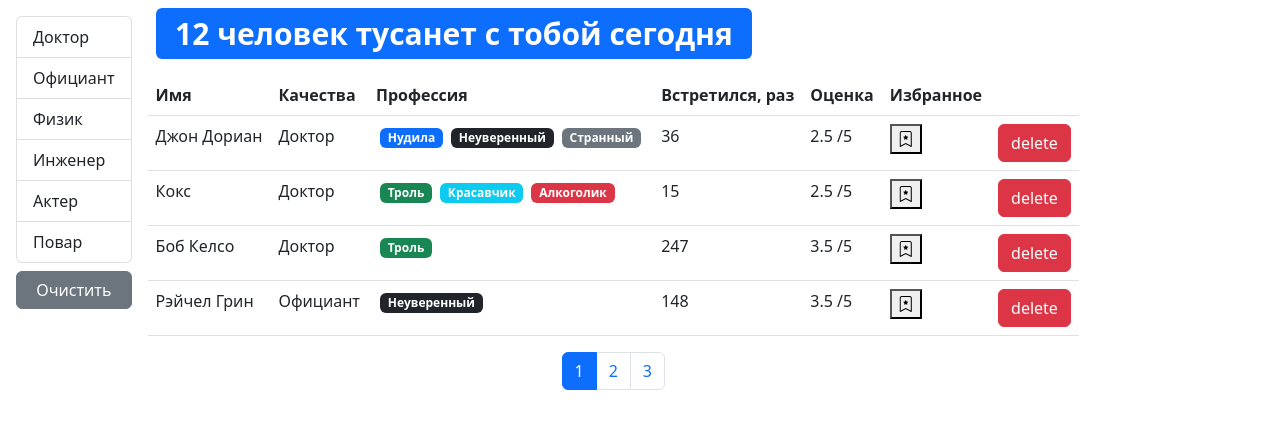
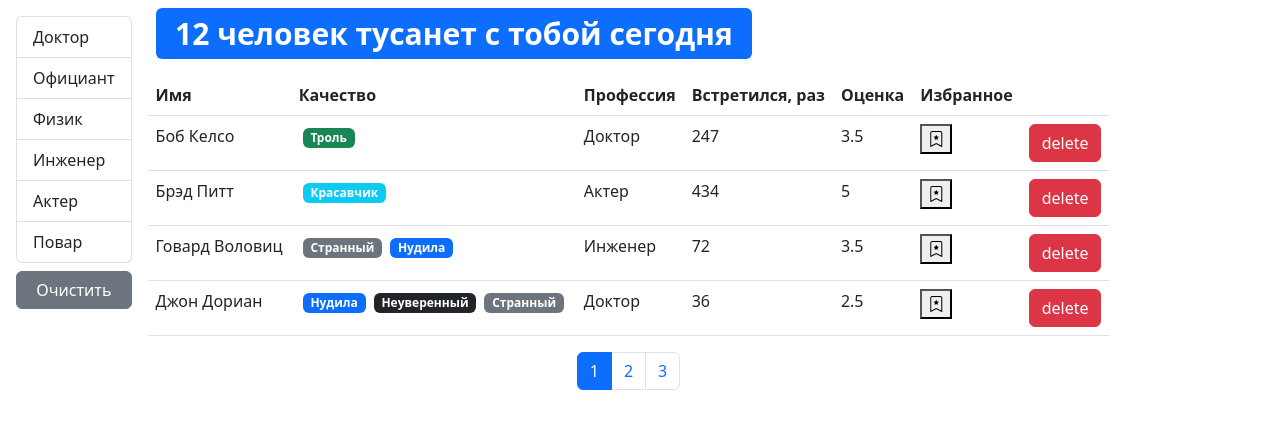
Before and after one commit to AndreyDerunow/fast-company, a React (Create React App) app: page / in a window 1280 px wide. Shown: the top 428 px of the page. Built offline with nearby package versions, Linux system fonts and the light colour scheme.

Commit message:
masters changes

```diff
--- a/src/app.jsx
+++ b/src/app.jsx
@@ -1,39 +1,9 @@
-import React, { useState, useEffect } from "react";
-import api from "./api";
+import React from "react";
 
 import Users from "./components/users";
 
 const App = () => {
-    const [users, setUsers] = useState();
-    useEffect(() => {
-        api.users.fetchAll().then((data) => setUsers(data));
-    }, []);
-    const handleDeleteUser = (userId) => {
-        setUsers((prevState) =>
-            prevState.filter((user) => user._id !== userId)
-        );
-    };
-    const handleMakeFavorite = (id) => {
-        setUsers((users) =>
-            users.map((user) => {
-                if (user._id === id) {
-                    return { ...user, bookmark: !user.bookmark };
-                }
-                return user;
-            })
-        );
-    };
-    return (
-        <>
-            {users && (
-                <Users
-                    users={users}
-                    onDelete={handleDeleteUser}
-                    onFavorite={handleMakeFavorite}
-                />
-            )}
-        </>
-    );
+    return <Users />;
 };
 
 export default App;
--- a/src/components/pagination.jsx
+++ b/src/components/pagination.jsx
@@ -1,8 +1,13 @@
-import React from "react";
+import React, { useEffect } from "react";
 import _ from "lodash";
 import PropTypes from "prop-types";
 
 const Pagination = ({ itemsCount, pageSize, onPageChange, currentPage }) => {
+    useEffect(() => {
+        if (currentPage !== 1 && itemsCount === pageSize * (currentPage - 1)) {
+            onPageChange(currentPage - 1);
+        }
+    }, [itemsCount]);
     const pageCount = Math.ceil(itemsCount / pageSize);
     if (pageCount === 1) return null;
     const pages = _.range(1, pageCount + 1);
--- /dev/null
+++ b/src/components/qualitiesList.jsx
@@ -0,0 +1,19 @@
+import React from "react";
+import Qualitie from "./qualitie";
+import PropTypes from "prop-types";
+
+const QualitiesList = ({ qualities }) => {
+    return (
+        <>
+            {qualities.map((quality) => (
+                <Qualitie key={quality._id} quality={quality} />
+            ))}
+        </>
+    );
+};
+
+QualitiesList.propTypes = {
+    qualities: PropTypes.array
+};
+
+export default QualitiesList;
--- /dev/null
+++ b/src/components/table.jsx
@@ -0,0 +1,27 @@
+import React from "react";
+import PropTypes from "prop-types";
+import TableHeader from "./tableHeader";
+import TableBody from "./tableBody";
+
+const Table = ({ onSort, selectedSort, columns, data, children }) => {
+    return (
+        <table className="table">
+            {children || (
+                <>
+                    <TableHeader {...{ onSort, selectedSort, columns }} />
+                    <TableBody {...{ columns, data }} />
+                </>
+            )}
+        </table>
+    );
+};
+
+Table.propTypes = {
+    onSort: PropTypes.func.isRequired,
+    selectedSort: PropTypes.object.isRequired,
+    columns: PropTypes.object.isRequired,
+    data: PropTypes.array.isRequired,
+    children: PropTypes.array
+};
+
+export default Table;
--- /dev/null
+++ b/src/components/tableBody.jsx
@@ -0,0 +1,34 @@
+import React from "react";
+import PropTypes from "prop-types";
+import _ from "lodash";
+
+const TableBody = ({ data, columns }) => {
+    const renderContent = (item, column) => {
+        if (columns[column].component) {
+            const component = columns[column].component;
+            if (typeof component === "function") {
+                return component(item);
+            }
+            return component;
+        }
+        return _.get(item, columns[column].path);
+    };
+    return (
+        <tbody>
+            {data.map((item) => (
+                <tr key={item._id}>
+                    {Object.keys(columns).map((column) => (
+                        <td key={column}>{renderContent(item, column)}</td>
+                    ))}
+                </tr>
+            ))}
+        </tbody>
+    );
+};
+
+TableBody.propTypes = {
+    data: PropTypes.array.isRequired,
+    columns: PropTypes.object.isRequired
+};
+
+export default TableBody;
--- /dev/null
+++ b/src/components/tableHeader.jsx
@@ -0,0 +1,42 @@
+import React from "react";
+import PropTypes from "prop-types";
+const TableHeader = ({ onSort, selectedSort, columns }) => {
+    const handleSort = (item) => {
+        if (selectedSort.path === item) {
+            onSort({
+                ...selectedSort,
+                order: selectedSort.order === "asc" ? "desc" : "asc"
+            });
+        } else {
+            onSort({ path: item, order: "asc" });
+        }
+    };
+    return (
+        <thead>
+            <tr>
+                {Object.keys(columns).map((column) => (
+                    <th
+                        key={column}
+                        onClick={
+                            columns[column].path
+                                ? () => handleSort(columns[column].path)
+                                : undefined
+                        }
+                        scope="col"
+                        role={columns[column].path && "button"}
+                    >
+                        {columns[column].name}
+                    </th>
+                ))}
+            </tr>
+        </thead>
+    );
+};
+
+TableHeader.propTypes = {
+    onSort: PropTypes.func.isRequired,
+    selectedSort: PropTypes.object.isRequired,
+    columns: PropTypes.object.isRequired
+};
+
+export default TableHeader;
--- a/src/components/user.jsx
+++ /dev/null
@@ -1,61 +0,0 @@
-import React from "react";
-import Qualitie from "./qualitie";
-import Bookmark from "./bookmark";
-import PropTypes from "prop-types";
-const User = ({
-    name,
-    profession: { name: prof },
-    qualities,
-    completedMeetings,
-    rate,
-    _id: id,
-    onDelete,
-    ...rest
-}) => {
-    const renderDeleteButton = (id) => {
-        return (
-            <button
-                id={id}
-                className="btn btn-danger"
-                onClick={(e) => onDelete(e.target.id)}
-            >
-                delete
-            </button>
-        );
-    };
-    return (
-        <tr key={id}>
-            <td>{name}</td>
-            <td>{prof}</td>
-            <td>
-                {qualities.map((quality) => (
-                    <Qualitie key={quality._id} quality={quality} />
-                ))}
-            </td>
-            <td>{completedMeetings}</td>
-            <td>{rate + " /5"}</td>
-            <td>
-                <Bookmark id={id} {...rest} />
-            </td>
-            <td>{renderDeleteButton(id)}</td>
-        </tr>
-    );
-};
-
-User.propTypes = {
-    name: PropTypes.string.isRequired,
-    profession: PropTypes.objectOf(PropTypes.string.isRequired),
-    qualities: PropTypes.arrayOf(
-        PropTypes.objectOf(PropTypes.string.isRequired)
-    ),
-    completedMeetings: PropTypes.number.isRequired,
-    rate: PropTypes.number.isRequired,
-    _id: PropTypes.string.isRequired,
-    onDelete: PropTypes.func.isRequired,
-    rest: PropTypes.shape({
-        bookmark: PropTypes.bool.isRequired,
-        onFavorite: PropTypes.func.isRequired
-    })
-};
-
-export default User;
--- a/src/components/users.jsx
+++ b/src/components/users.jsx
@@ -2,17 +2,17 @@
 import { pagination } from "../utils/paginate";
 import Pagination from "./pagination";
 import SearchStatus from "./searchStatus";
-import User from "./user";
-import PropTypes from "prop-types";
+import UserTable from "./usersTable";
 import GroupList from "./groupList";
 import api from "../api";
+import _ from "lodash";
 
-const Users = ({ users, ...rest }) => {
-    const pageSize = 4;
-
+const Users = () => {
     const [currentPage, setCurrentPage] = useState(1);
     const [professions, setProfessions] = useState();
     const [selectedProf, setSelectedProf] = useState();
+    const pageSize = 4;
+    const [sortBy, setSortBy] = useState({ path: "name", order: "asc" });
     const handlePageChange = (pageIndex) => {
         setCurrentPage(pageIndex);
     };
@@ -22,20 +22,47 @@
     useEffect(() => {
         setCurrentPage(1);
     }, [selectedProf]);
-
+    const [users, setUsers] = useState();
+    useEffect(() => {
+        api.users.fetchAll().then((data) => setUsers(data));
+    }, []);
+    const handleDeleteUser = (userId) => {
+        setUsers((prevState) =>
+            prevState.filter((user) => user._id !== userId)
+        );
+    };
+    const handleMakeFavorite = (id) => {
+        setUsers((users) =>
+            users.map((user) => {
+                if (user._id === id) {
+                    return { ...user, bookmark: !user.bookmark };
+                }
+                return user;
+            })
+        );
+    };
     const handleProfessionSelect = (item) => {
         setSelectedProf(item);
     };
+    const handleSort = (item) => {
+        setSortBy(item);
+    };
+    if (users) {
         const filteredUsers = selectedProf
-        ? users.filter((user) => user.profession.name === selectedProf.name)
+            ? users.filter(
+                  (user) =>
+                      JSON.stringify(user.profession) ===
+                      JSON.stringify(selectedProf)
+              )
             : users;
         const count = filteredUsers.length;
-    useEffect(() => {
-        if (currentPage !== 1 && count === pageSize * (currentPage - 1)) {
-            setCurrentPage(currentPage - 1);
-        }
-    }, [filteredUsers]);
-    const userCrop = pagination(filteredUsers, pageSize, currentPage);
+
+        const sortedUsers = _.orderBy(
+            filteredUsers,
+            [sortBy.path],
+            [sortBy.order]
+        );
+        const userCrop = pagination(sortedUsers, pageSize, currentPage);
         const clearFilter = () => {
             setSelectedProf();
         };
@@ -60,24 +87,13 @@
                 <div className="flex flex-column">
                     <SearchStatus number={count} />
                     {count > 0 && (
-                    <table className="table">
-                        <thead>
-                            <tr>
-                                <th scope="col">Имя</th>
-                                <th scope="col">Качества</th>
-                                <th scope="col">Профессия</th>
-                                <th scope="col">Встретился, раз</th>
-                                <th scope="col">Оценка</th>
-                                <th scope="col">Избранное</th>
-                                <th scope="col"></th>
-                            </tr>
-                        </thead>
-                        <tbody>
-                            {userCrop.map((user) => (
-                                <User key={user._id} {...user} {...rest} />
-                            ))}
-                        </tbody>
-                    </table>
+                        <UserTable
+                            users={userCrop}
+                            onSort={handleSort}
+                            selectedSort={sortBy}
+                            onDelete={handleDeleteUser}
+                            onFavorite={handleMakeFavorite}
+                        />
                     )}
                     <div className="d-flex justify-content-center">
                         <Pagination
@@ -90,25 +106,8 @@
                 </div>
             </div>
         );
-};
-
-Users.propTypes = {
-    users: PropTypes.arrayOf(
-        PropTypes.shape({
-            _id: PropTypes.string.isRequired,
-            name: PropTypes.string.isRequired,
-            profession: PropTypes.shape(PropTypes.string.isRequired),
-            qualities: PropTypes.arrayOf(
-                PropTypes.objectOf(PropTypes.string.isRequired)
-            ),
-            completedMeetings: PropTypes.number.isRequired,
-            rate: PropTypes.number.isRequired
-        })
-    ),
-    rest: PropTypes.shape({
-        onDelete: PropTypes.func.isRequired,
-        onFavorite: PropTypes.func.isRequired
-    })
+    }
+    return "Loading...";
 };
 
 export default Users;
--- /dev/null
+++ b/src/components/usersTable.jsx
@@ -0,0 +1,49 @@
+import React from "react";
+import PropTypes from "prop-types";
+import QualitiesList from "./qualitiesList";
+import Bookmark from "./bookmark";
+import Table from "./table";
+
+const UserTable = ({ users, onSort, selectedSort, onDelete, ...rest }) => {
+    const columns = {
+        name: { path: "name", name: "Имя" },
+        qualities: {
+            name: "Качество",
+            component: (user) => <QualitiesList qualities={user.qualities} />
+        },
+        professions: { path: "profession.name", name: "Профессия" },
+        completedMeetings: {
+            path: "completedMeetings",
+            name: "Встретился, раз"
+        },
+        rate: { path: "rate", name: "Оценка" },
+        bookmark: {
+            path: "bookmark",
+            name: "Избранное",
+            component: (user) => (
+                <Bookmark id={user._id} bookmark={user.bookmark} {...rest} />
+            )
+        },
+        delete: {
+            component: (user) => (
+                <button
+                    id={user._id}
+                    className="btn btn-danger"
+                    onClick={(e) => onDelete(e.target.id)}
+                >
+                    delete
+                </button>
+            )
+        }
+    };
+    return <Table {...{ onSort, selectedSort, columns, data: users }} />;
+};
+
+UserTable.propTypes = {
+    users: PropTypes.array.isRequired,
+    onSort: PropTypes.func.isRequired,
+    selectedSort: PropTypes.object.isRequired,
+    onDelete: PropTypes.func.isRequired
+};
+
+export default UserTable;
```
Also changed, not shown: .eslintrc.js. Lines whose indentation alone changed are shown as unchanged.
